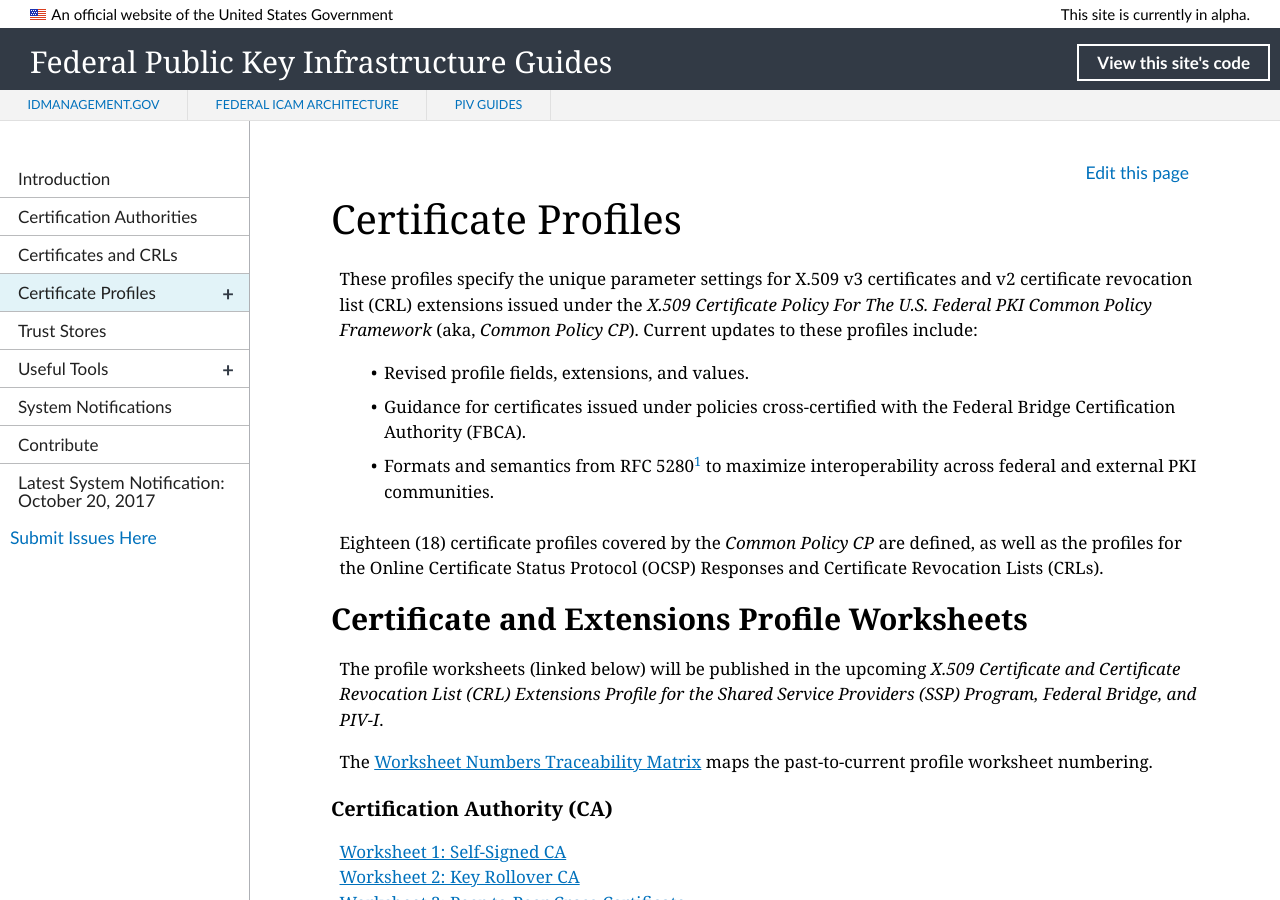
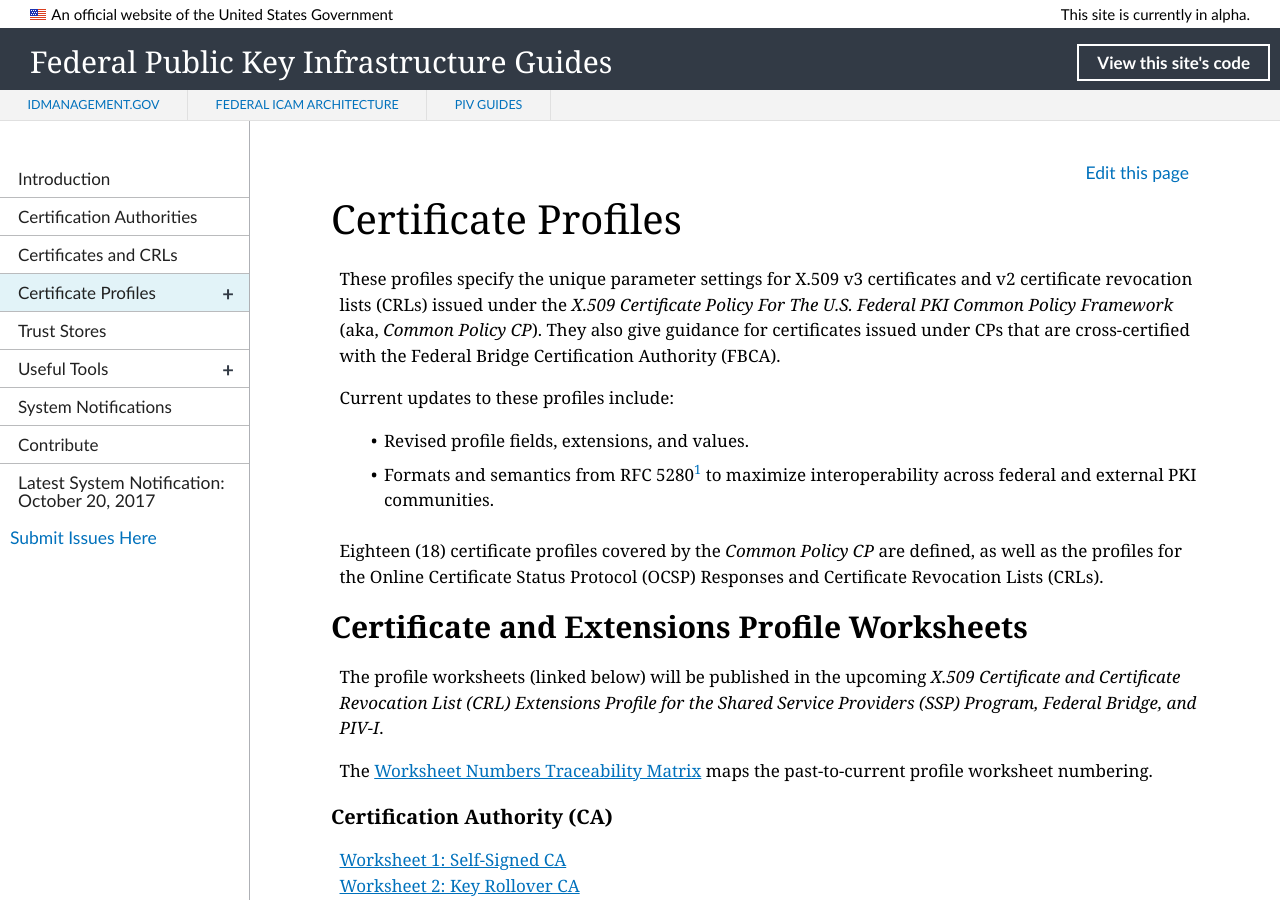
Before and after one commit to GSA/fpki-guides, a Jekyll site: the page built from pages/fpki_certificate_profiles.md, in a window 1280 px wide and 900 px high. Built offline with Jekyll 4.4.1, drawn with Linux system fonts in a browser that asks for light colours; nearby versions of some CDN libraries; library files that are not in the unit come from our copies.

Commit message:
Update fpki_certificate_profiles.md
Content update - introduction

```diff
--- a/pages/fpki_certificate_profiles.md
+++ b/pages/fpki_certificate_profiles.md
@@ -4,9 +4,10 @@
 permalink: /certprofiles/
 ---
 
-These profiles specify the unique parameter settings for X.509 v3 certificates and v2 certificate revocation list (CRL) extensions issued under the _X.509 Certificate Policy For The U.S. Federal PKI Common Policy Framework_ (aka, _Common Policy CP_). Current updates to these profiles include:
-* Revised profile fields, extensions, and values.<!--Validate this with Wendy.-->
-* Guidance for certificates issued under policies cross-certified with the Federal Bridge Certification Authority (FBCA).
+These profiles specify the unique parameter settings for X.509 v3 certificates and v2 certificate revocation lists (CRLs) issued under the _X.509 Certificate Policy For The U.S. Federal PKI Common Policy Framework_ (aka, _Common Policy CP_). They also give guidance for certificates issued under CPs that are cross-certified with the Federal Bridge Certification Authority (FBCA).
+
+Current updates to these profiles include:
+* Revised profile fields, extensions, and values.
 * Formats and semantics from RFC 5280<sup>[1](#1)</sup> to maximize interoperability across federal and external PKI communities.
 
 Eighteen (18) certificate profiles covered by the _Common Policy CP_ are defined, as well as the profiles for the Online Certificate Status Protocol (OCSP) Responses and Certificate Revocation Lists (CRLs).
```
